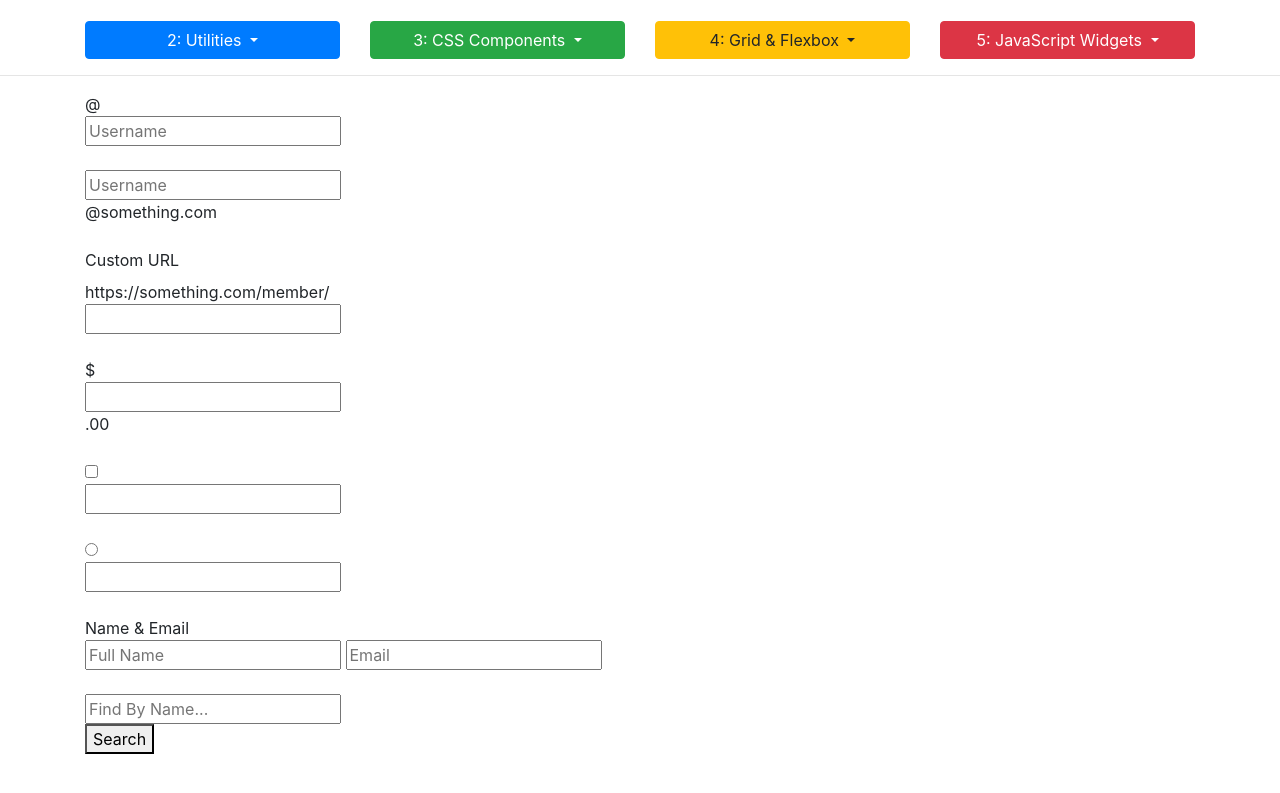
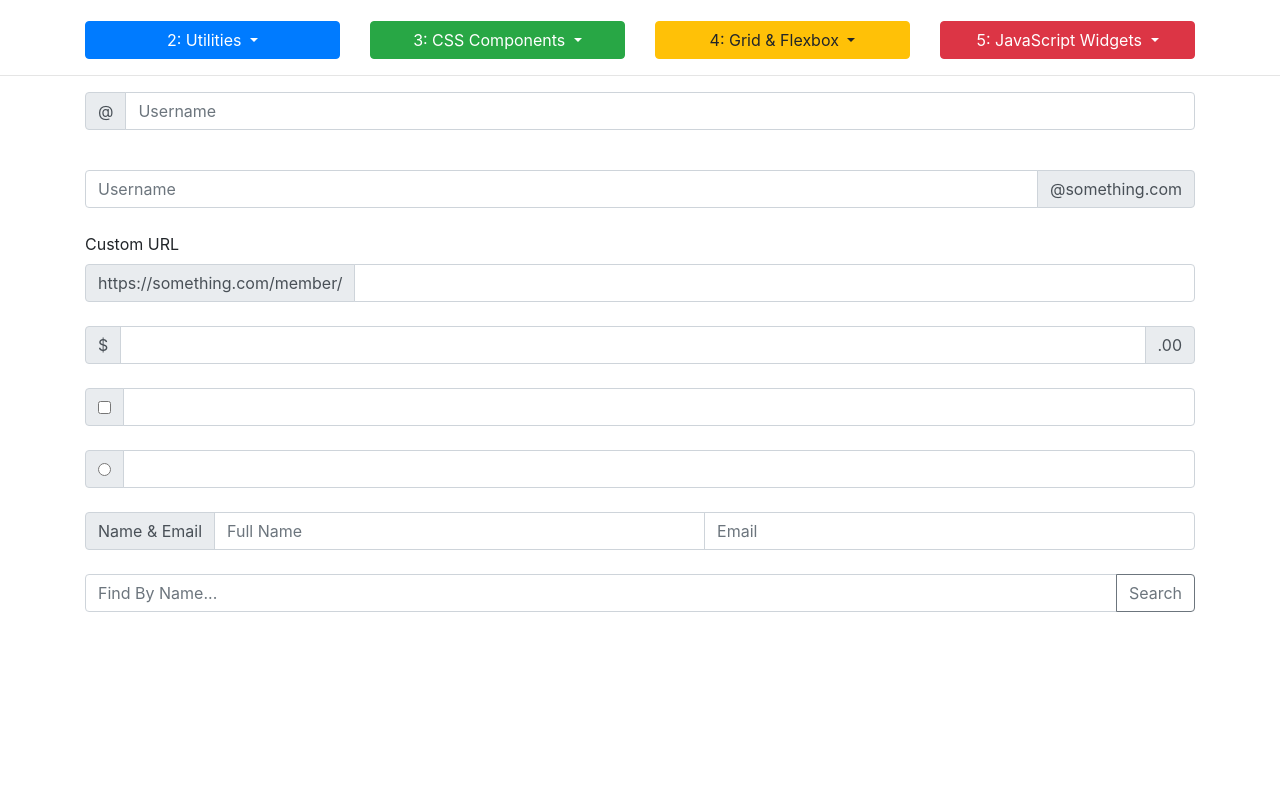
Before and after one commit to DraciVik/Bootstrap4-projects, a website: page Project1/bootstrap_sandbox_starter/3_6_input_groups.html in a window 1280 px wide. Shown: the part 113-906 px from the top of the page. Drawn offline with nearby package versions, Linux system fonts and the light colour scheme.

Commit message:
Finished the input group challenges

```diff
--- a/Project1/bootstrap_sandbox_starter/3_6_input_groups.html
+++ b/Project1/bootstrap_sandbox_starter/3_6_input_groups.html
@@ -1,12 +1,15 @@
 <!DOCTYPE html>
 <html lang="en">
-
   <head>
-    <meta charset="UTF-8">
-    <meta name="viewport" content="width=device-width, initial-scale=1.0">
-    <meta http-equiv="X-UA-Compatible" content="ie=edge">
-    <link rel="stylesheet" href="https://stackpath.bootstrapcdn.com/bootstrap/4.1.1/css/bootstrap.min.css" integrity="sha384-WskhaSGFgHYWDcbwN70/dfYBj47jz9qbsMId/iRN3ewGhXQFZCSftd1LZCfmhktB"
-        crossorigin="anonymous">
+    <meta charset="UTF-8" />
+    <meta name="viewport" content="width=device-width, initial-scale=1.0" />
+    <meta http-equiv="X-UA-Compatible" content="ie=edge" />
+    <link
+      rel="stylesheet"
+      href="https://stackpath.bootstrapcdn.com/bootstrap/4.1.1/css/bootstrap.min.css"
+      integrity="sha384-WskhaSGFgHYWDcbwN70/dfYBj47jz9qbsMId/iRN3ewGhXQFZCSftd1LZCfmhktB"
+      crossorigin="anonymous"
+    />
 
     <title>Bootstrap Sandbox</title>
   </head>
@@ -18,169 +21,230 @@
         <div class="row">
           <div class="col-md-3">
             <div class="dropdown">
-                        <button class="btn btn-primary btn-block dropdown-toggle" type="button" data-toggle="dropdown">
+              <button
+                class="btn btn-primary btn-block dropdown-toggle"
+                type="button"
+                data-toggle="dropdown"
+              >
                 2: Utilities
               </button>
               <div class="dropdown-menu">
-                            <a class="dropdown-item" href="2_2_basic_typography.html">2.2 Basic Typography</a>
-                            <a class="dropdown-item" href="2_3_text_alignment_display.html">2.3 Text Alignment & Display</a>
-                            <a class="dropdown-item" href="2_4_floats_position.html">2.4 Floats & Position</a>
-                            <a class="dropdown-item" href="2_5_colors_background.html">2.5: Colors & Background</a>
+                <a class="dropdown-item" href="2_2_basic_typography.html"
+                  >2.2 Basic Typography</a
+                >
+                <a class="dropdown-item" href="2_3_text_alignment_display.html"
+                  >2.3 Text Alignment & Display</a
+                >
+                <a class="dropdown-item" href="2_4_floats_position.html"
+                  >2.4 Floats & Position</a
+                >
+                <a class="dropdown-item" href="2_5_colors_background.html"
+                  >2.5: Colors & Background</a
+                >
                 <a class="dropdown-item" href="2_6_spacing.html">2.6 Spacing</a>
                 <a class="dropdown-item" href="2_7_sizing.html">2.7 Sizing</a>
-                            <a class="dropdown-item" href="2_8_breakpoints.html">2.8 Breakpoints</a>
+                <a class="dropdown-item" href="2_8_breakpoints.html"
+                  >2.8 Breakpoints</a
+                >
               </div>
             </div>
           </div>
           <div class="col-md-3">
             <div class="dropdown">
-                        <button class="btn btn-success btn-block dropdown-toggle" type="button" data-toggle="dropdown">
+              <button
+                class="btn btn-success btn-block dropdown-toggle"
+                type="button"
+                data-toggle="dropdown"
+              >
                 3: CSS Components
               </button>
               <div class="dropdown-menu">
                 <a class="dropdown-item" href="3_2_buttons.html">3.2 Buttons</a>
                 <a class="dropdown-item" href="3_3_navbar.html">3.3 Navbar</a>
-                            <a class="dropdown-item" href="3_4_list_groups_badges.html">3.4 List Groups & Badges</a>
+                <a class="dropdown-item" href="3_4_list_groups_badges.html"
+                  >3.4 List Groups & Badges</a
+                >
                 <a class="dropdown-item" href="3_5_forms.html">3.5 Forms</a>
-                            <a class="dropdown-item" href="3_6_input_groups.html">3.6 Input Groups</a>
-                            <a class="dropdown-item" href="3_7_alerts_progress.html">3.7 Alerts & Progress</a>
-                            <a class="dropdown-item" href="3_8_tables_pagination.html">3.8 Tables & Pagination</a>
+                <a class="dropdown-item" href="3_6_input_groups.html"
+                  >3.6 Input Groups</a
+                >
+                <a class="dropdown-item" href="3_7_alerts_progress.html"
+                  >3.7 Alerts & Progress</a
+                >
+                <a class="dropdown-item" href="3_8_tables_pagination.html"
+                  >3.8 Tables & Pagination</a
+                >
                 <a class="dropdown-item" href="3_9_cards.html">3.9 Cards</a>
-                            <a class="dropdown-item" href="3_10_media_object.html">3.10 Media Objects</a>
-                            <a class="dropdown-item" href="3_11_jumbotron.html">3.11 Jumbotron</a>
+                <a class="dropdown-item" href="3_10_media_object.html"
+                  >3.10 Media Objects</a
+                >
+                <a class="dropdown-item" href="3_11_jumbotron.html"
+                  >3.11 Jumbotron</a
+                >
               </div>
             </div>
           </div>
           <div class="col-md-3">
             <div class="dropdown">
-                        <button class="btn btn-warning btn-block dropdown-toggle" type="button" data-toggle="dropdown">
+              <button
+                class="btn btn-warning btn-block dropdown-toggle"
+                type="button"
+                data-toggle="dropdown"
+              >
                 4: Grid & Flexbox
               </button>
               <div class="dropdown-menu">
-                            <a class="dropdown-item" href="4_2_grid_system.html">4.2 Grid System</a>
-                            <a class="dropdown-item" href="4_3_grid_alignment.html">4.3 Grid Alignment</a>
+                <a class="dropdown-item" href="4_2_grid_system.html"
+                  >4.2 Grid System</a
+                >
+                <a class="dropdown-item" href="4_3_grid_alignment.html"
+                  >4.3 Grid Alignment</a
+                >
                 <a class="dropdown-item" href="4_4_flexbox.html">4.4 Flexbox</a>
-                            <a class="dropdown-item" href="4_5_auto_margins_wrapping_order.html">4.5 Auto Margins & Wrap</a>
+                <a
+                  class="dropdown-item"
+                  href="4_5_auto_margins_wrapping_order.html"
+                  >4.5 Auto Margins & Wrap</a
+                >
               </div>
             </div>
           </div>
           <div class="col-md-3">
             <div class="dropdown">
-                        <button class="btn btn-danger btn-block dropdown-toggle" type="button" data-toggle="dropdown">
+              <button
+                class="btn btn-danger btn-block dropdown-toggle"
+                type="button"
+                data-toggle="dropdown"
+              >
                 5: JavaScript Widgets
               </button>
               <div class="dropdown-menu">
-                            <a class="dropdown-item" href="5_2_carousel.html">5.2 Carousel</a>
-                            <a class="dropdown-item" href="5_3_collapse.html">5.3 Collapse</a>
-                            <a class="dropdown-item" href="5_4_tooltips.html">5.4 Tooltips</a>
-                            <a class="dropdown-item" href="5_5_popovers.html">5.5 Popovers</a>
+                <a class="dropdown-item" href="5_2_carousel.html"
+                  >5.2 Carousel</a
+                >
+                <a class="dropdown-item" href="5_3_collapse.html"
+                  >5.3 Collapse</a
+                >
+                <a class="dropdown-item" href="5_4_tooltips.html"
+                  >5.4 Tooltips</a
+                >
+                <a class="dropdown-item" href="5_5_popovers.html"
+                  >5.5 Popovers</a
+                >
                 <a class="dropdown-item" href="5_6_modals.html">5.6 Modals</a>
-                            <a class="dropdown-item" href="5_7_scrollspy.html">5.7 ScrollSpy</a>
+                <a class="dropdown-item" href="5_7_scrollspy.html"
+                  >5.7 ScrollSpy</a
+                >
               </div>
             </div>
           </div>
         </div>
       </div>
-        <hr>
+      <hr />
     </header>
 
     <div class="container">
-        <!--####################START HERE#####################-->
+      <!-- ####################START HERE##################### -->
 
       <!-- BASIC INPUT GROUPS -->
-        <div>
-            <div>
-                <span>@</span>
+      <div class="input-group mb-3">
+        <div class="input-group-prepend">
+          <span class="input-group-text" id="basic-addon1">@</span>
         </div>
-            <input type="text" placeholder="Username">
+        <input class="form-control" type="text" placeholder="Username" />
       </div>
 
-        <br>
+      <br />
 
-        <div>
-            <input type="text" placeholder="Username">
-            <div>
-                <span>@something.com</span>
+      <div class="input-group">
+        <input class="form-control" type="text" placeholder="Username" />
+        <div class="input-group-append">
+          <span class="input-group-text">@something.com</span>
         </div>
       </div>
 
-        <br>
+      <br />
 
       <label for="basic-url">Custom URL</label>
-        <div>
-            <div>
-                <span>https://something.com/member/</span>
+      <div class="input-group">
+        <div class="input-group-prepend">
+          <span class="input-group-text">https://something.com/member/</span>
         </div>
-            <input type="text">
+        <input class="form-control" type="text" />
       </div>
 
-        <br>
+      <br />
 
-        <div>
-            <div>
-                <span>$</span>
+      <div class="input-group">
+        <div class="input-group-prepend">
+          <span class="input-group-text">$</span>
         </div>
-            <input type="text">
-            <div>
-                <span>.00</span>
+        <input class="form-control" type="text" />
+        <div class="input-group-append">
+          <span class="input-group-text">.00</span>
         </div>
       </div>
 
-        <br>
+      <br />
 
       <!-- CHECKBOX -->
-        <div>
-            <div>
-                <div>
-                    <input type="checkbox">
+      <div class="input-group">
+        <div class="input-group-prepend">
+          <div class="input-group-text"><input type="checkbox" /></div>
+        </div>
+        <input class="form-control" type="text" />
+      </div>
+
+      <br />
+
+      <!-- RADIO -->
+      <div class="input-group">
+        <div class="input-group-prepend">
+          <div class="input-group-text"><input type="radio" /></div>
+        </div>
+        <input class="form-control" type="text" />
+      </div>
+
+      <br />
+
+      <!-- MULTIPLE INPUTS -->
+      <div class="input-group">
+        <div class="input-group-prepend">
+          <span class="input-group-text" id="">Name & Email</span>
+        </div>
+        <input class="form-control" type="text" placeholder="Full Name" />
+        <input class="form-control" type="email" placeholder="Email" />
+      </div>
+
+      <br />
+
+      <!-- BUTTON ADDONS -->
+      <div class="input-group">
+        <input class="form-control" type="text" placeholder="Find By Name..." />
+        <div class="input-group-append">
+          <button class="btn btn-outline-secondary" type="button">
+            Search
+          </button>
         </div>
       </div>
-            <input type="text">
-        </div>
-
-        <br>
-
-        <!-- RADIO -->
-        <div>
-            <div>
-                <div>
-                    <input type="radio">
-                </div>
-            </div>
-            <input type="text">
-        </div>
-
-        <br>
-
-        <!-- MULTIPLE INPUTS -->
-        <div>
-            <div>
-                <span id="">Name & Email</span>
-            </div>
-            <input type="text" placeholder="Full Name">
-            <input type="email" placeholder="Email">
-        </div>
-
-        <br>
-
-        <!-- BUTTON ADDONS -->
-        <div>
-            <input type="text" placeholder="Find By Name...">
-            <div>
-                <button type="button">Search</button>
-            </div>
-        </div>
-
     </div>
     <!-- ./container -->
     <div style="margin-top:500px;"></div>
 
-    <script src="https://code.jquery.com/jquery-3.3.1.slim.min.js" integrity="sha384-q8i/X+965DzO0rT7abK41JStQIAqVgRVzpbzo5smXKp4YfRvH+8abtTE1Pi6jizo"
-        crossorigin="anonymous"></script>
-    <script src="https://cdnjs.cloudflare.com/ajax/libs/popper.js/1.14.3/umd/popper.min.js" integrity="sha384-ZMP7rVo3mIykV+2+9J3UJ46jBk0WLaUAdn689aCwoqbBJiSnjAK/l8WvCWPIPm49"
-        crossorigin="anonymous"></script>
-    <script src="https://stackpath.bootstrapcdn.com/bootstrap/4.1.1/js/bootstrap.min.js" integrity="sha384-smHYKdLADwkXOn1EmN1qk/HfnUcbVRZyYmZ4qpPea6sjB/pTJ0euyQp0Mk8ck+5T"
-        crossorigin="anonymous"></script>
+    <script
+      src="https://code.jquery.com/jquery-3.3.1.slim.min.js"
+      integrity="sha384-q8i/X+965DzO0rT7abK41JStQIAqVgRVzpbzo5smXKp4YfRvH+8abtTE1Pi6jizo"
+      crossorigin="anonymous"
+    ></script>
+    <script
+      src="https://cdnjs.cloudflare.com/ajax/libs/popper.js/1.14.3/umd/popper.min.js"
+      integrity="sha384-ZMP7rVo3mIykV+2+9J3UJ46jBk0WLaUAdn689aCwoqbBJiSnjAK/l8WvCWPIPm49"
+      crossorigin="anonymous"
+    ></script>
+    <script
+      src="https://stackpath.bootstrapcdn.com/bootstrap/4.1.1/js/bootstrap.min.js"
+      integrity="sha384-smHYKdLADwkXOn1EmN1qk/HfnUcbVRZyYmZ4qpPea6sjB/pTJ0euyQp0Mk8ck+5T"
+      crossorigin="anonymous"
+    ></script>
   </body>
-
 </html>
```
Lines whose indentation alone changed are shown as unchanged.
